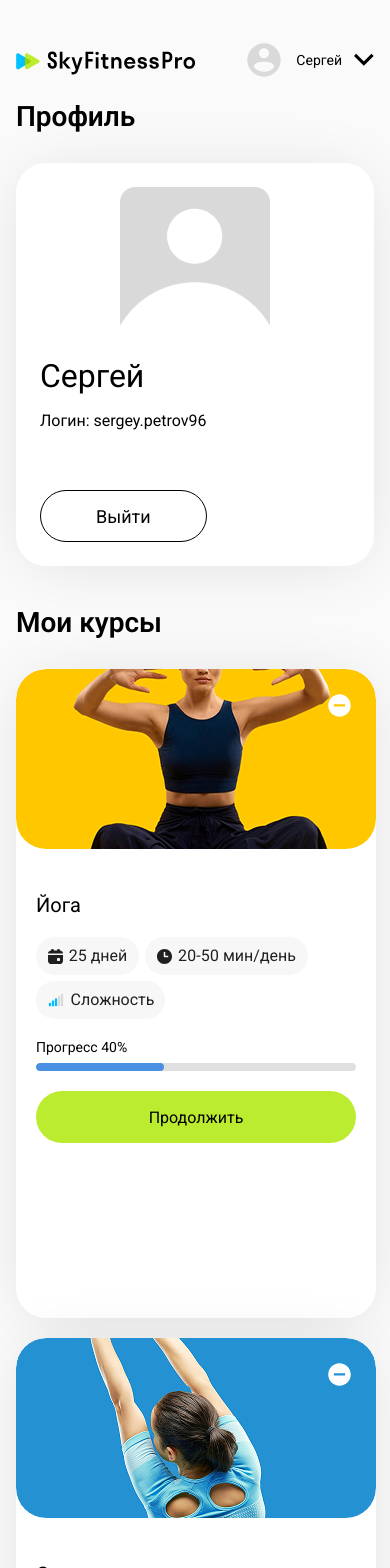
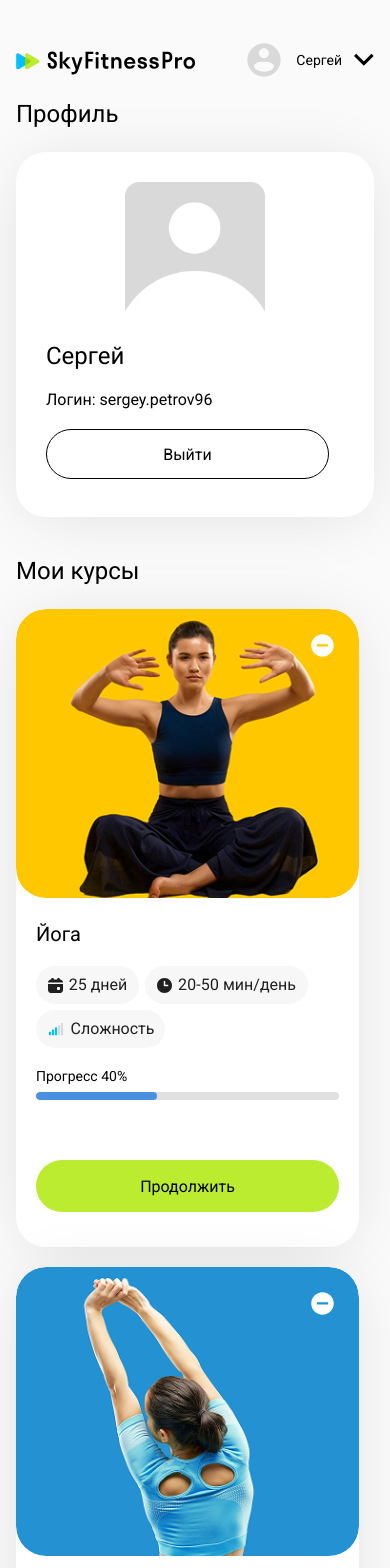
Before and after one commit to Veritas-lab/Sky_fitnessPro, a Next.js app: page /profile in a window 390 px wide. Shown: the top 1568 px of the page. Built offline with nearby package versions, Linux system fonts and the light colour scheme.

Commit message:
Страница готова и адаптирована под мобильную версию

```diff
--- a/src/app/components/header/authHeader.tsx
+++ b/src/app/components/header/authHeader.tsx
@@ -24,11 +24,7 @@ export default function AuthHeader({ userName }: AuthHeaderProps) {
           className={styles.profileIcon}
         />
         <span className={styles.userName}>{userName}</span>
-        <img
-          src="/img/strelka.svg"
-          alt="Arrow"
-          className={styles.arrowIcon}
-        />
+        <img src="/img/strelka.svg" alt="Arrow" className={styles.arrowIcon} />
       </Link>
     </header>
   );
--- a/src/app/profile/page.module.css
+++ b/src/app/profile/page.module.css
@@ -200,6 +200,7 @@
   font-size: 32px;
   font-weight: 400;
   color: #000000;
+  margin-top: 0;
 }
 
 .courseDetails {
@@ -364,6 +365,18 @@
   opacity: 0.9;
 }
 
+.scrollTopButton {
+  display: none; /* Скрыта на десктопе */
+}
+
+.scrollTopButton:hover {
+  opacity: 0.9;
+}
+
+.scrollTopButton:active {
+  transform: scale(0.98);
+}
+
 .courseButton:active {
   transform: scale(0.98);
 }
@@ -384,29 +397,31 @@
 
   .title,
   .coursesTitle {
-    font-size: 28px;
-    font-weight: 600;
-    margin-bottom: 30px;
+    font-size: 24px;
+    font-weight: 500;
+    margin-bottom: 24px;
   }
 
   .userInfoBlock {
+    height: 365px;
     flex-direction: column;
-    padding: 24px;
+    padding: 30px;
     gap: 20px;
   }
 
   .profileAvatar {
-    width: 150px;
-    height: 150px;
+    width: 140px;
+    height: 140px;
     align-self: center;
+
   }
 
   .userData {
-    gap: 16px;
+    gap: 20px;
   }
 
   .userName {
-    font-size: 32px;
+    font-size: 24px;
   }
 
   .userLogin {
@@ -414,8 +429,19 @@
   }
 
   .logoutButton {
-    width: 100%;
-    margin-top: 44px;
+    width: 283px;
+    height: 50px;
+    gap: 10px;
+    border-radius: 46px;
+    padding: 0;
+    border-width: 1px;
+    border-style: solid;
+    border-color: #000000;
+    font-family: "Roboto", sans-serif;
+    font-weight: 400;
+    font-style: normal;
+    font-size: 16px;
+margin: 0 auto;
   }
 
   .coursesList {
@@ -423,15 +449,63 @@
     gap: 20px;
   }
 
+  .courseCard {
+    width: 343px;
+    height: 638px;
+    gap: 24px;
+    border-radius: 30px;
+    padding-bottom: 15px;
+  }
+
   .courseImageWrapper {
-    height: 180px;
+    width: 343px;
+    height: 325px;
+    border-radius: 30px;
   }
 
   .courseInfo {
-    padding: 20px;
+    padding: 0 20px 20px 20px;
   }
 
   .courseName {
     font-size: 20px;
+    margin-top: 0;
+  }
+
+  .courseButton {
+    margin-top: 40px;
+  }
+
+  .scrollTopButton {
+    display: flex; /* Показываем в мобильной версии */
+    align-items: center;
+    justify-content: center;
+    width: 127px;
+    height: 52px;
+    transform: rotate(0deg);
+    opacity: 1;
+    border-radius: 46px;
+    padding: 16px 26px;
+    gap: 8px;
+    background: #bcec30;
+    border: none;
+    cursor: pointer;
+    font-family: "Roboto", sans-serif;
+    font-size: 16px;
+    font-weight: 400;
+    color: #000000;
+    margin-top: 24px;
+    margin-left: 216px;
+    transition:
+      opacity 0.2s,
+      transform 0.2s;
+  }
+
+  .scrollTopButton:hover {
+    opacity: 0.9;
+  }
+
+  .scrollTopButton:active {
+    transform: scale(0.98);
   }
 }
--- a/src/app/profile/page.tsx
+++ b/src/app/profile/page.tsx
@@ -1,8 +1,12 @@
 "use client";
 
-import { useState, useEffect } from "react";
-import AuthHeader from "../components/header/authHeader";
+import { useState, useEffect, useRef } from "react";
+import dynamic from "next/dynamic";
 import styles from "./page.module.css";
+
+const AuthHeader = dynamic(() => import("../components/header/authHeader"), {
+  ssr: false,
+});
 
 // Mock data - будет заменено на реальные данные из API
 interface Course {
@@ -29,18 +33,7 @@ const courseImages: Record<string, string> = {
   bodyflex: "/img/bodyflex.png",
 };
 
-export default function ProfilePage() {
-  const [user, setUser] = useState<User | null>(null);
-  const [isLoading, setIsLoading] = useState(true);
-
-  useEffect(() => {
-    let isMounted = true;
-
-    // TODO: Заменить на реальный API запрос
-    // Mock data для верстки
-    const timer = setTimeout(() => {
-      if (isMounted) {
-        setUser({
+const mockUser: User = {
   email: "sergey.petrov96",
   name: "Сергей",
   courses: [
@@ -72,25 +65,67 @@ export default function ProfilePage() {
       progress: 100,
     },
   ],
-        });
+};
+
+export default function ProfilePage() {
+  const [user, setUser] = useState<User | null>(null);
+  const [isLoading, setIsLoading] = useState(true);
+  const [isMounted, setIsMounted] = useState(false);
+  const mountedRef = useRef(true);
+
+  useEffect(() => {
+    mountedRef.current = true;
+    setIsMounted(true);
+
+    // TODO: Заменить на реальный API запрос
+    // Mock data для верстки
+    const timer = setTimeout(() => {
+      if (mountedRef.current) {
+        setUser(mockUser);
         setIsLoading(false);
       }
-    }, 500);
+    }, 0);
+
+    // const fetchUser = async () => {
+    //   try {
+    //     const response = await authApi.getCurrentUser();
+    //     if (mountedRef.current && response.data) {
+    //       setUser(response.data);
+    //       setIsLoading(false);
+    //     }
+    //   } catch (error) {
+    //     if (mountedRef.current) {
+    //       setIsLoading(false);
+    //     }
+    //   }
+    // };
+    // fetchUser();
 
     return () => {
-      isMounted = false;
+      mountedRef.current = false;
       clearTimeout(timer);
     };
   }, []);
 
   const handleLogout = () => {
+    if (!mountedRef.current) return;
     // TODO: Реализовать выход
     console.log("Logout");
   };
 
   const handleDeleteCourse = (courseId: string) => {
+    if (!mountedRef.current) return;
     // TODO: Реализовать удаление курса
     console.log("Delete course:", courseId);
+  };
+
+  const handleScrollToTop = () => {
+    if (!mountedRef.current || typeof window === "undefined") return;
+    try {
+      window.scrollTo({ top: 0, behavior: "smooth" });
+    } catch {
+      // Игнорируем ошибки прокрутки
+    }
   };
 
   const getButtonText = (progress: number) => {
@@ -99,26 +134,19 @@ export default function ProfilePage() {
     return "Продолжить";
   };
 
-  if (isLoading) {
   return (
+    <>
+      {user && isMounted && <AuthHeader userName={user.name} />}
+      <main className={styles.main}>
+        {isLoading ? (
           <div className={styles.container}>
             <div className={styles.loading}>Загрузка...</div>
           </div>
-    );
-  }
-
-  if (!user) {
-    return (
+        ) : !user ? (
           <div className={styles.container}>
             <div className={styles.error}>Пользователь не найден</div>
           </div>
-    );
-  }
-
-  return (
-    <>
-      <AuthHeader userName={user.name} />
-      <main className={styles.main}>
+        ) : (
           <div className={styles.profileContainer}>
             <h1 className={styles.title}>Профиль</h1>
 
@@ -217,9 +245,18 @@ export default function ProfilePage() {
                 ))}
               </div>
             ) : (
-            <p className={styles.noCourses}>У вас пока нет выбранных курсов</p>
+              <p className={styles.noCourses}>
+                У вас пока нет выбранных курсов
+              </p>
             )}
+            <button
+              className={styles.scrollTopButton}
+              onClick={handleScrollToTop}
+            >
+              Наверх!
+            </button>
           </div>
+        )}
       </main>
     </>
   );
```
Lines whose indentation alone changed are shown as unchanged.
